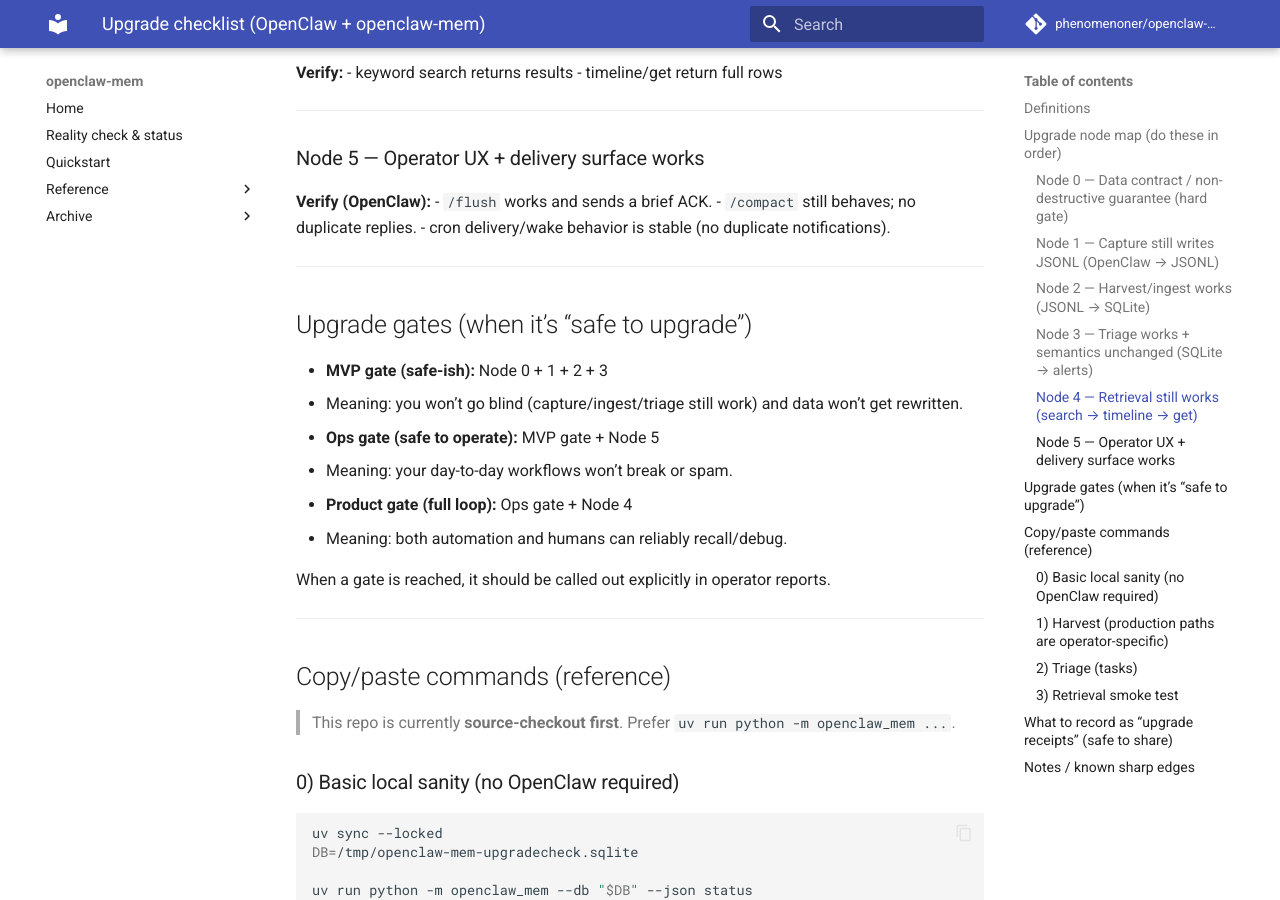
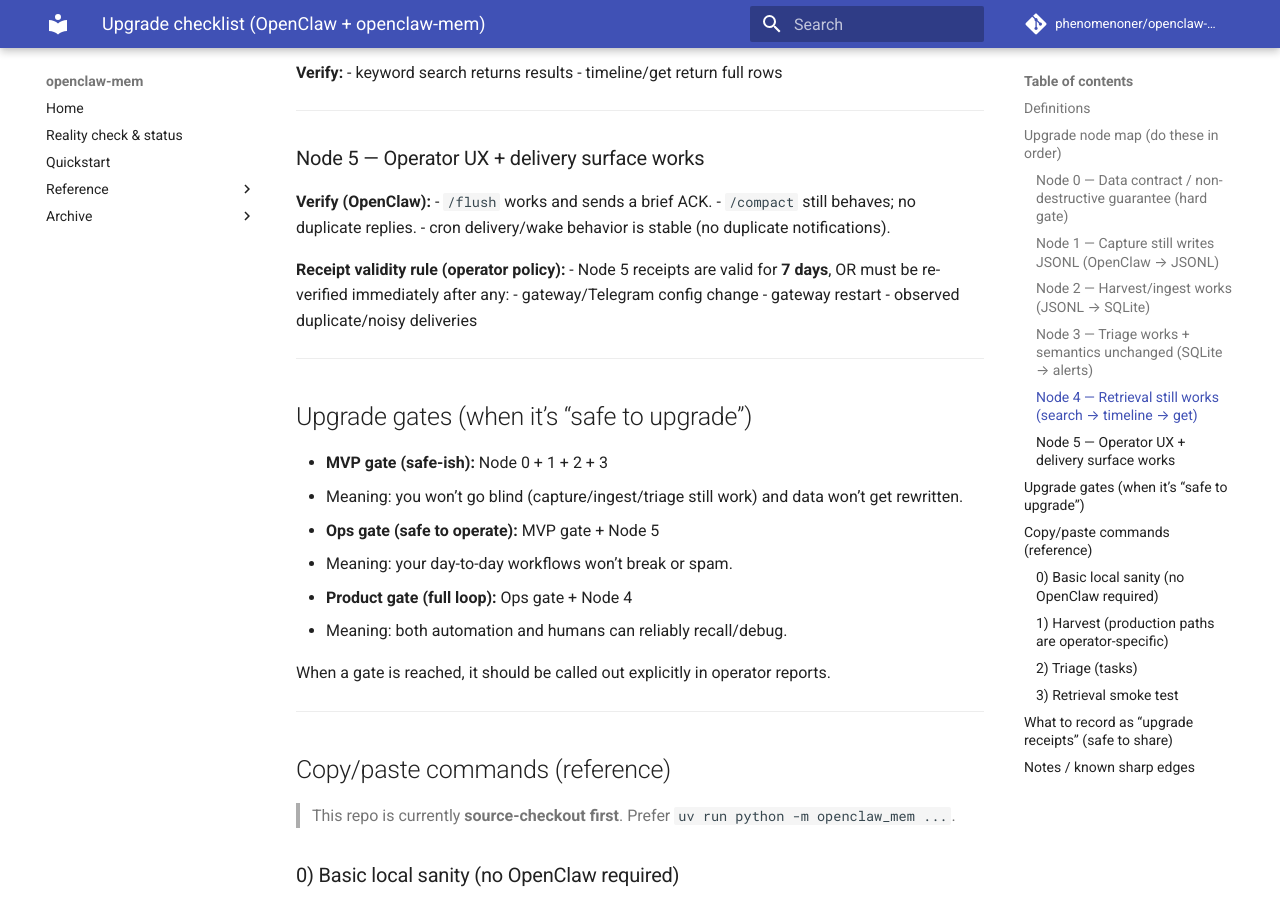
Before and after one commit to phenomenoner/openclaw-mem, an MkDocs documentation site: the page built from docs/upgrade-checklist.md, in a window 1280 px wide and 900 px high, scrolled down 1414 px. Built offline with MkDocs 1.6.1 and Material for MkDocs 9.7.7, drawn with Linux system fonts in a browser that asks for light colours; comment, search, counter and statistics services are not loaded.

Commit message:
docs: define Node5 receipt validity (7d)

```diff
--- a/docs/upgrade-checklist.md
+++ b/docs/upgrade-checklist.md
@@ -64,6 +64,12 @@
 - `/flush` works and sends a brief ACK.
 - `/compact` still behaves; no duplicate replies.
 - cron delivery/wake behavior is stable (no duplicate notifications).
+
+**Receipt validity rule (operator policy):**
+- Node 5 receipts are valid for **7 days**, OR must be re-verified immediately after any:
+  - gateway/Telegram config change
+  - gateway restart
+  - observed duplicate/noisy deliveries
 
 ---
 
```
